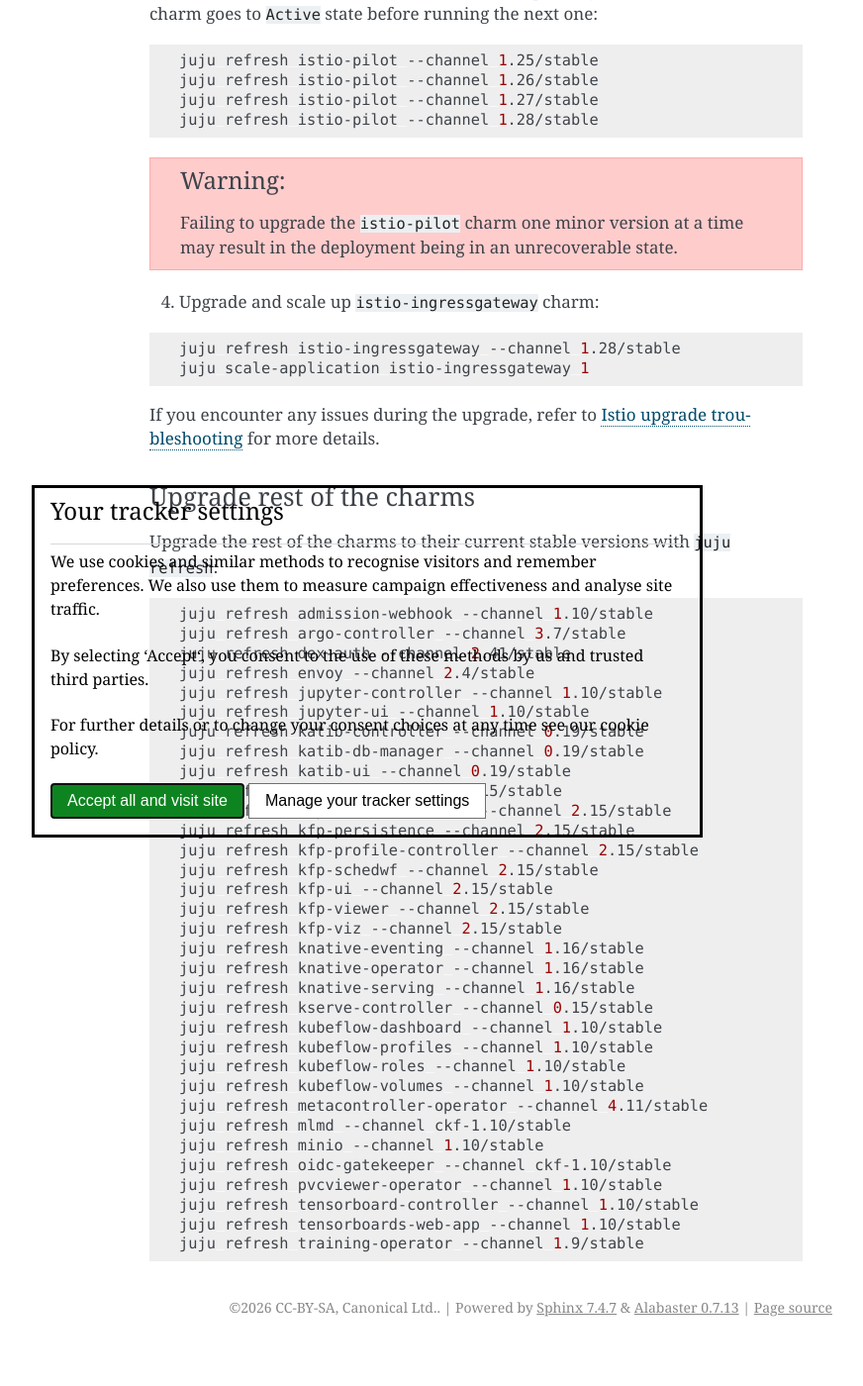
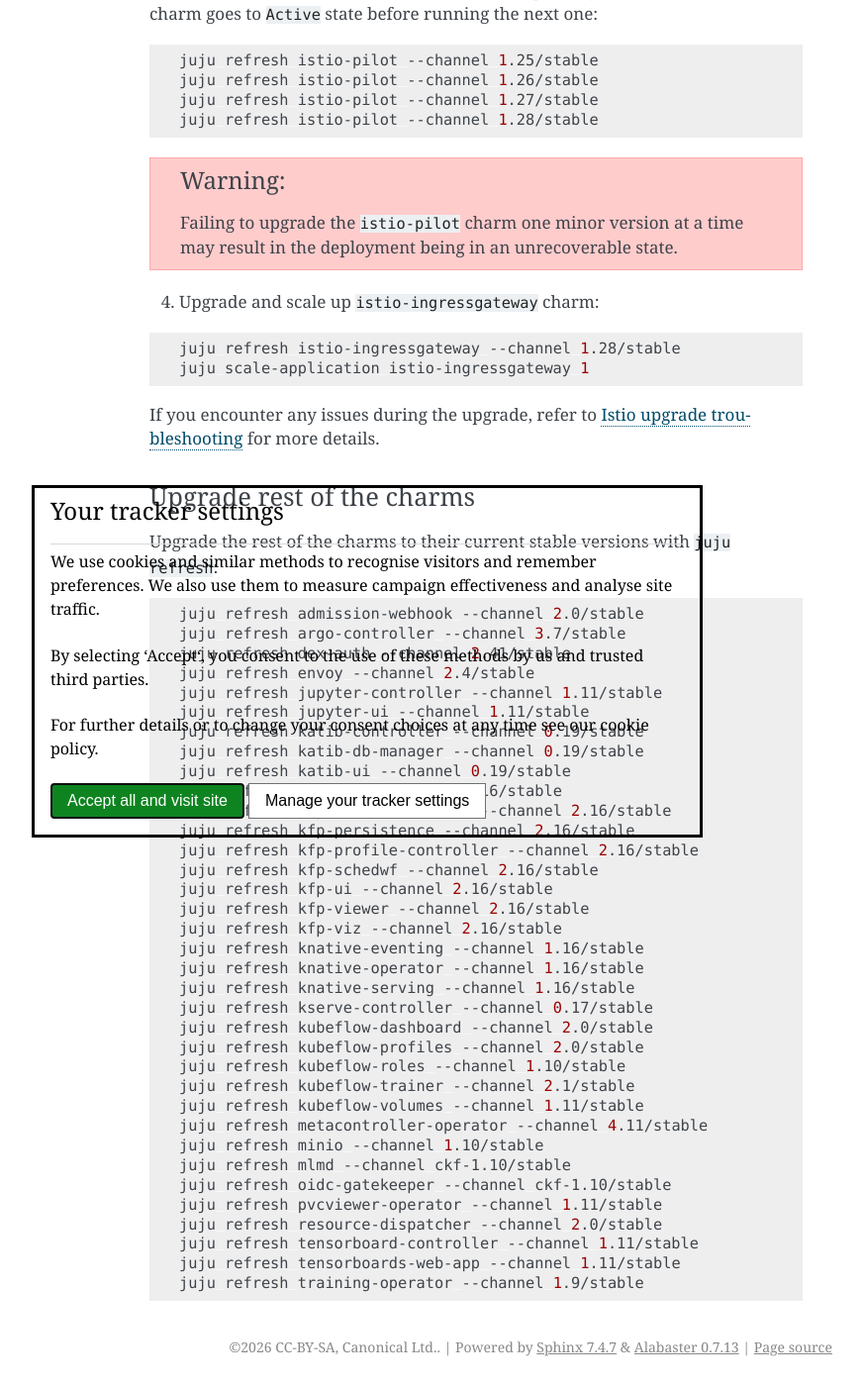
Before and after one commit to canonical/charmed-kubeflow-documentation, a Sphinx documentation site: the page built from docs/how-to/manage/upgrade/upgrade-1.10-1.11.rst, in a window 1280 px wide and 1400 px high, scrolled down 1844 px. Shown: the whole window at 99% size, without its empty margins (269-1141 px from the left). Built offline with Sphinx 7.4.7, drawn with Linux system fonts in a browser that asks for light colours; before the commit the page ends 3204 px from its top, so only the background shows below that.

Commit message:
fix: update charm channels to CKF 1.11-ubuntu2 tracks in upgrade guide

```diff
--- a/docs/how-to/manage/upgrade/upgrade-1.10-1.11.rst
+++ b/docs/how-to/manage/upgrade/upgrade-1.10-1.11.rst
@@ -108,36 +108,38 @@
 
 .. code-block:: bash
 
-   juju refresh admission-webhook --channel 1.10/stable
+   juju refresh admission-webhook --channel 2.0/stable
    juju refresh argo-controller --channel 3.7/stable
    juju refresh dex-auth --channel 2.41/stable
    juju refresh envoy --channel 2.4/stable
-   juju refresh jupyter-controller --channel 1.10/stable
-   juju refresh jupyter-ui --channel 1.10/stable
+   juju refresh jupyter-controller --channel 1.11/stable
+   juju refresh jupyter-ui --channel 1.11/stable
    juju refresh katib-controller --channel 0.19/stable
    juju refresh katib-db-manager --channel 0.19/stable
    juju refresh katib-ui --channel 0.19/stable
-   juju refresh kfp-api --channel 2.15/stable
-   juju refresh kfp-metadata-writer --channel 2.15/stable
-   juju refresh kfp-persistence --channel 2.15/stable
-   juju refresh kfp-profile-controller --channel 2.15/stable
-   juju refresh kfp-schedwf --channel 2.15/stable
-   juju refresh kfp-ui --channel 2.15/stable
-   juju refresh kfp-viewer --channel 2.15/stable
-   juju refresh kfp-viz --channel 2.15/stable
+   juju refresh kfp-api --channel 2.16/stable
+   juju refresh kfp-metadata-writer --channel 2.16/stable
+   juju refresh kfp-persistence --channel 2.16/stable
+   juju refresh kfp-profile-controller --channel 2.16/stable
+   juju refresh kfp-schedwf --channel 2.16/stable
+   juju refresh kfp-ui --channel 2.16/stable
+   juju refresh kfp-viewer --channel 2.16/stable
+   juju refresh kfp-viz --channel 2.16/stable
    juju refresh knative-eventing --channel 1.16/stable
    juju refresh knative-operator --channel 1.16/stable
    juju refresh knative-serving --channel 1.16/stable
-   juju refresh kserve-controller --channel 0.15/stable
-   juju refresh kubeflow-dashboard --channel 1.10/stable
-   juju refresh kubeflow-profiles --channel 1.10/stable
+   juju refresh kserve-controller --channel 0.17/stable
+   juju refresh kubeflow-dashboard --channel 2.0/stable
+   juju refresh kubeflow-profiles --channel 2.0/stable
    juju refresh kubeflow-roles --channel 1.10/stable
-   juju refresh kubeflow-volumes --channel 1.10/stable
+   juju refresh kubeflow-trainer --channel 2.1/stable
+   juju refresh kubeflow-volumes --channel 1.11/stable
    juju refresh metacontroller-operator --channel 4.11/stable
+   juju refresh minio --channel 1.10/stable
    juju refresh mlmd --channel ckf-1.10/stable
-   juju refresh minio --channel 1.10/stable
    juju refresh oidc-gatekeeper --channel ckf-1.10/stable
-   juju refresh pvcviewer-operator --channel 1.10/stable
-   juju refresh tensorboard-controller --channel 1.10/stable
-   juju refresh tensorboards-web-app --channel 1.10/stable
+   juju refresh pvcviewer-operator --channel 1.11/stable
+   juju refresh resource-dispatcher --channel 2.0/stable
+   juju refresh tensorboard-controller --channel 1.11/stable
+   juju refresh tensorboards-web-app --channel 1.11/stable
    juju refresh training-operator --channel 1.9/stable
```
